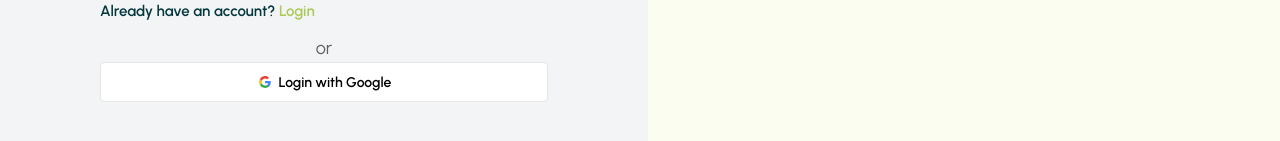
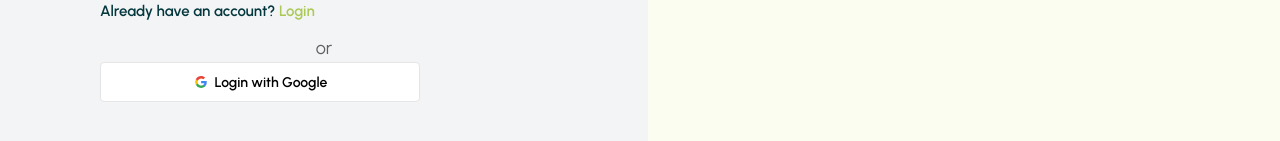
Before and after one commit to suronjit02/zap-shift-client, a React (Vite) app: page /register in a window 1280 px wide. Shown: the part 575-716 px from the top of the page. Built offline with nearby package versions, Linux system fonts and the light colour scheme; no server answers.

Commit message:
fix: google login button width fix

```diff
--- a/src/pages/Auth/Login.jsx
+++ b/src/pages/Auth/Login.jsx
@@ -78,7 +78,9 @@ const Login = () => {
       <p className="text-center text-lg text-secondary-content">or</p>
 
       {/* social login: Google */}
-      <SocialLogin></SocialLogin>
+      <div className="w-xs">
+        <SocialLogin></SocialLogin>
+      </div>
     </div>
   );
 };
--- a/src/pages/Auth/Register.jsx
+++ b/src/pages/Auth/Register.jsx
@@ -110,7 +110,9 @@ const Register = () => {
       </form>
       <p className="text-center text-lg text-secondary-content">or</p>
       {/* social login: Google */}
-      <SocialLogin></SocialLogin>
+      <div className="w-xs">
+        <SocialLogin></SocialLogin>
+      </div>
     </div>
   );
 };
```
